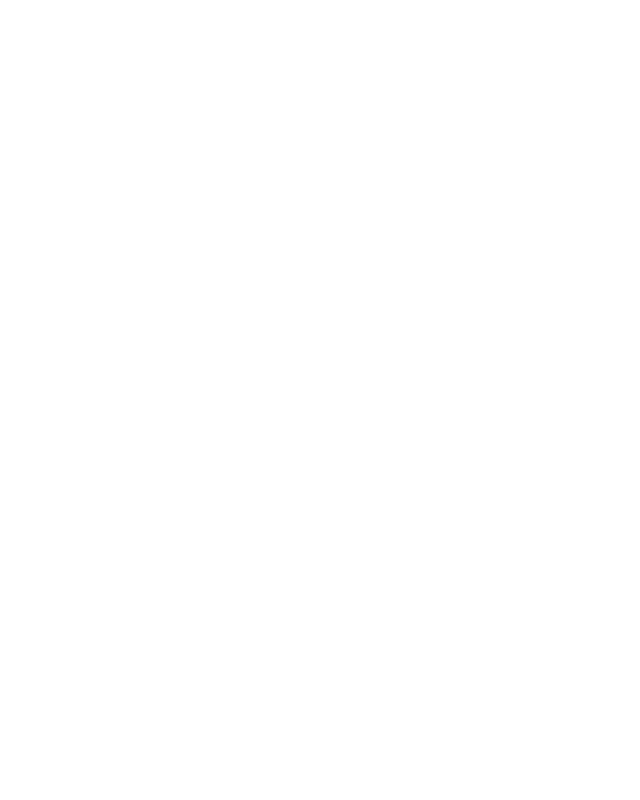
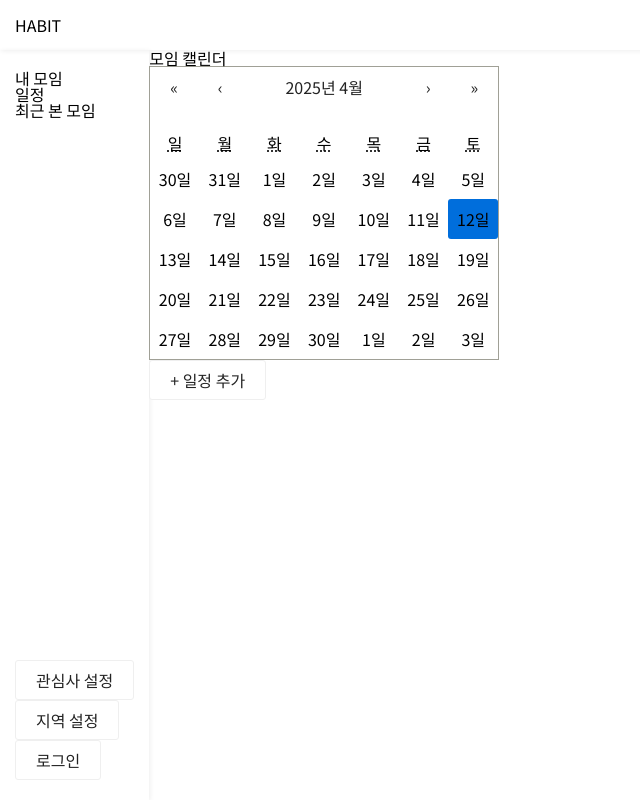
Before and after one commit to Team-ants-grasshoppers/habit-frontend, a React (Vite) app: page /calendar in a window 1280 px wide. Before the commit this address had no page. Shown: the whole page, without its empty margins (0-640 px from the left). Built offline with nearby package versions, Linux system fonts and the light colour scheme; a web font is replaced by a local one.

Commit message:
Feature/calendar (#23)
* set: react-calendar 세팅 (#18)

* feat: 일정 표시/리스트/등록/수정/삭제 기능 구현

```diff
--- a/package.json
+++ b/package.json
@@ -19,6 +19,7 @@
     "@tanstack/react-query": "^5.71.10",
     "axios": "^1.8.4",
     "react": "^19.0.0",
+    "react-calendar": "^5.1.0",
     "react-dom": "^19.0.0",
     "react-redux": "^9.2.0",
     "react-router-dom": "^7.4.1"
@@ -35,6 +36,7 @@
     "@storybook/test": "8.6.12",
     "@types/node": "^22.13.15",
     "@types/react": "^19.0.10",
+    "@types/react-calendar": "^4.1.0",
     "@types/react-dom": "^19.0.4",
     "@typescript-eslint/eslint-plugin": "^8.29.0",
     "@typescript-eslint/parser": "^8.29.0",
--- a/src/common/layout/Sidebar.tsx
+++ b/src/common/layout/Sidebar.tsx
@@ -29,7 +29,7 @@
             <Link to="/clubs">내 모임</Link>
           </li>
           <li>
-            <Link to="/schedule">일정</Link>
+            <Link to="/calendar">일정</Link>
           </li>
           <li>
             <Link to="/recent">최근 본 모임</Link>
--- /dev/null
+++ b/src/features/calendar/components/CalendarButton.tsx
@@ -0,0 +1,17 @@
+/**
+ * @file /src/feature/calendar/components/CalendarButton.tsx
+ * @description 일정 추가 버튼 컴포넌트
+ */
+import ButtonUnit from '../../../common/components/ui/Buttons';
+
+interface AddEventButtonProps {
+  onClick: () => void;
+}
+
+export const AddEventButton = ({ onClick }: AddEventButtonProps) => {
+  return (
+    <ButtonUnit mode="base" onClick={onClick}>
+      + 일정 추가
+    </ButtonUnit>
+  );
+};
--- /dev/null
+++ b/src/features/calendar/components/CalendarModal.tsx
@@ -0,0 +1,142 @@
+/**
+ * @file /src/feature/calendar/components/CalendarModal.tsx
+ * @description 날짜별 일정 보기, 등록, 수정, 삭제 가능한 모달 컴포넌트
+ */
+import { useState } from 'react';
+import Modal from '../../../common/components/ui/Modal';
+import ButtonUnit from '../../../common/components/ui/Buttons';
+
+interface Event {
+  date: string;
+  title: string;
+  description?: string;
+}
+
+interface Props {
+  selectedDate: string;
+  mode: 'view' | 'add' | 'edit';
+  onClose: () => void;
+  events: { date: string; title: string; description?: string }[];
+  onSubmit: (title: string, description: string, date: string) => void;
+  onUpdateEvents: (updatedEvents: Event[]) => void;
+}
+
+export const CalendarModal = ({
+  selectedDate,
+  mode: initialMode,
+  onClose,
+  events,
+  onSubmit,
+  onUpdateEvents,
+}: Props) => {
+  const filtered = events.filter((e) => e.date === selectedDate);
+
+  const [mode, setMode] = useState<'view' | 'add' | 'edit'>(initialMode);
+  const [title, setTitle] = useState('');
+  const [desc, setDesc] = useState('');
+  const [date, setDate] = useState(selectedDate);
+  const [editingIndex, setEditingIndex] = useState<number | null>(null);
+
+  /** * 일정 등록 또는 수정 처리 */
+  const handleSubmit = () => {
+    if (!title.trim()) return alert('제목을 입력하세요!');
+    if (mode === 'edit' && editingIndex !== null) {
+      const updated = [...events];
+      updated[editingIndex] = { date, title, description: desc };
+      onUpdateEvents(updated);
+    } else {
+      onSubmit(title, desc, date);
+    }
+    resetForm();
+  };
+
+  /** * 일정 삭제 처리 */
+  const handleDelete = (index: number) => {
+    const updated = [...events];
+    updated.splice(index, 1);
+    onUpdateEvents(updated);
+  };
+
+  /** * 수정 버튼 클릭 시 mode='edit'로 전환 */
+  const startEdit = (event: Event, index: number) => {
+    setEditingIndex(index);
+    setTitle(event.title);
+    setDesc(event.description || '');
+    setDate(event.date);
+    setMode('edit');
+  };
+
+  /** * 폼 초기화 및 뷰 모드 전환 */
+  const resetForm = () => {
+    setMode('view');
+    setTitle('');
+    setDesc('');
+    setDate(selectedDate);
+    setEditingIndex(null);
+  };
+
+  return (
+    <Modal
+      isOpen={true}
+      mode="alert"
+      title={mode === 'view' ? `📅 ${selectedDate} 일정` : `일정 추가`}
+      onCancel={onClose}
+    >
+      {mode === 'view' ? (
+        <>
+          {filtered.length > 0 ? (
+            <ul>
+              {filtered.map((event, i) => (
+                <li key={i}>
+                  <strong>{event.title}</strong>
+                  {event.description && <p>{event.description}</p>}
+                  <div>
+                    <ButtonUnit mode="text" onClick={() => startEdit(event, events.indexOf(event))}>
+                      수정
+                    </ButtonUnit>
+                    <ButtonUnit mode="cancel" onClick={() => handleDelete(events.indexOf(event))}>
+                      삭제
+                    </ButtonUnit>
+                  </div>
+                </li>
+              ))}
+            </ul>
+          ) : (
+            <p>등록된 일정이 없습니다.</p>
+          )}
+
+          <ButtonUnit mode="confirm" onClick={() => setMode('add')}>
+            + 일정 추가
+          </ButtonUnit>
+        </>
+      ) : (
+        <>
+          {/* 일정 등록/수정 폼 */}
+          <label>
+            제목
+            <input type="text" value={title} onChange={(e) => setTitle(e.target.value)} />
+          </label>
+
+          <label style={{ display: 'block', marginBottom: '0.5rem' }}>
+            설명
+            <textarea value={desc} onChange={(e) => setDesc(e.target.value)} rows={3} />
+          </label>
+
+          <label style={{ display: 'block', marginBottom: '1.5rem' }}>
+            날짜
+            <input type="date" value={date} onChange={(e) => setDate(e.target.value)} />
+          </label>
+
+          <div>
+            <ButtonUnit mode="cancel" onClick={() => setMode('view')}>
+              취소
+            </ButtonUnit>
+            <ButtonUnit mode="confirm" onClick={handleSubmit}>
+              {mode === 'edit' ? '수정 완료' : '등록'}
+            </ButtonUnit>
+          </div>
+        </>
+      )}
+    </Modal>
+  );
+};
--- /dev/null
+++ b/src/features/calendar/components/CalendarView.tsx
@@ -0,0 +1,76 @@
+/**
+ * @file /src/feature/calendar/components/CalendarView.tsx
+ * @description 일정 마킹과 날짜 클릭 기능을 제공하는 캘린더 컴포넌트
+ */
+import { useCallback, useState } from 'react';
+import Calendar from 'react-calendar';
+import 'react-calendar/dist/Calendar.css';
+import { AddEventButton } from './CalendarButton';
+
+type ValuePiece = Date | null;
+type Value = ValuePiece | [ValuePiece, ValuePiece];
+
+/**
+ * @typedef {Object} Event
+ * @property {string} date - 일정 날짜 (YYYY-MM-DD)
+ * @property {string} title - 제목
+ * @property {string} [description] - 설명
+ */
+interface Event {
+  date: string;
+  title: string;
+  description?: string;
+}
+
+/**
+ * @typedef {Object} Props
+ * @property {Event[]} events - 캘린더에 표시할 일정 목록
+ * @property {(date: Date) => void} onClickDate - 날짜 클릭 시 호출
+ * @property {(date: string) => void} onClickAdd - 일정 추가 버튼 클릭 시 호출
+ */
+interface Props {
+  events: Event[];
+  onClickDate: (date: Date) => void;
+  onClickAdd: (date: string) => void;
+}
+
+export const CalendarView = ({ events, onClickDate, onClickAdd }: Props) => {
+  const [calendarValue, setCalendarValue] = useState<Value>(new Date());
+
+  const onChangeCalendar = useCallback(() => {
+    setCalendarValue(calendarValue);
+  }, [calendarValue]);
+
+  /**
+   * 일정이 있으면 ● 마킹
+   */
+  const tileContent = ({ date, view }: { date: Date; view: string }) => {
+    const formatted = date.toLocaleDateString('sv-SE');
+    const hasEvent = events.some((e) => e.date === formatted);
+    return view === 'month' && hasEvent ? (
+      <div style={{ color: 'red', fontSize: '0.8rem' }}>●</div>
+    ) : null;
+  };
+
+  const handleAddEvent = () => {
+    const today = new Date().toLocaleDateString('sv-SE');
+    onClickAdd(today);
+  };
+
+  return (
+    <div>
+      <Calendar
+        value={calendarValue}
+        onChange={onChangeCalendar}
+        onClickDay={onClickDate}
+        tileContent={tileContent}
+        calendarType="gregory"
+        locale="ko-KR"
+      />
+
+      <AddEventButton onClick={handleAddEvent} />
+    </div>
+  );
+};
+
+export default CalendarView;
--- /dev/null
+++ b/src/features/calendar/pages/CalendarPage.tsx
@@ -0,0 +1,74 @@
+/**
+ * @file /src/feature/calendar/pages/CalendarPage.tsx
+ * @description 하빗 커뮤니티 캘린더 페이지 컴포넌트
+ * - 일정 목록 관리
+ * - CalendarView / CalendarModal 연결
+ */
+import { useState } from 'react';
+import CalendarView from '../components/CalendarView';
+import { CalendarModal } from '../components/CalendarModal';
+
+/**
+ * @typedef {Object} EventData
+ * @property {string} date - 일정 날짜 (YYYY-MM-DD)
+ * @property {string} title - 일정 제목
+ * @property {string} [description] - 일정 설명
+ */
+
+interface EventData {
+  date: string;
+  title: string;
+  description?: string;
+}
+
+export default function CalendarPage() {
+  const [events, setEvents] = useState<EventData[]>([]);
+  const [modalOpen, setModalOpen] = useState(false);
+  const [modalMode, setModalMode] = useState<'view' | 'add'>('add');
+  const [selectedDate, setSelectedDate] = useState('');
+
+  /**
+   * 날짜 클릭 시 호출되는 핸들러
+   * - 해당 날짜에 대한 일정 목록을 보여주기 위한 모달 오픈
+   */
+  const handleClickDate = (date: Date) => {
+    setSelectedDate(date.toLocaleDateString('sv-SE'));
+    setModalMode('view');
+    setModalOpen(true);
+  };
+
+  /**
+   * 일정 추가 버튼 클릭 시 호출되는 핸들러
+   */
+  const handleAddEvent = (date: string) => {
+    setSelectedDate(date);
+    setModalMode('add');
+    setModalOpen(true);
+  };
+
+  /**
+   * 새로운 일정 등록 시 실행되는 콜백
+   */
+  const handleSubmit = (title: string, description: string, date: string) => {
+    const newEvent: EventData = { date, title, description };
+    setEvents((prev) => [...prev, newEvent]);
+    setModalOpen(false);
+  };
+
+  return (
+    <main>
+      <h1>모임 캘린더</h1>
+      <CalendarView events={events} onClickDate={handleClickDate} onClickAdd={handleAddEvent} />
+      {modalOpen && (
+        <CalendarModal
+          selectedDate={selectedDate}
+          mode={modalMode}
+          onClose={() => setModalOpen(false)}
+          events={events}
+          onSubmit={handleSubmit}
+          onUpdateEvents={(updated) => setEvents(updated)}
+        />
+      )}
+    </main>
+  );
+}
--- a/src/routes/index.tsx
+++ b/src/routes/index.tsx
@@ -2,6 +2,7 @@
 import Layout from '../common/layout/Layout';
 import ThunderListPage from '../features/thunder/pages/ThunderListPage';
 import ClubListPage from '../features/club/pages/ClubListPage';
+import CalendarPage from '../features/calendar/pages/CalendarPage';
 
 const AppRoutes = () => {
   return (
@@ -9,6 +10,7 @@
       <Route path="/" element={<Layout />}>
         <Route path="thunderlist" element={<ThunderListPage />} />
         <Route path="clublist" element={<ClubListPage />} />
+        <Route path="calendar" element={<CalendarPage />} />
       </Route>
     </Routes>
   );
```
Also changed, not shown: src/features/calendar/components/CalendarItem.tsx (added, +7 -0 lines), src/features/calendar/api.ts (added), src/features/calendar/hooks/useCalendar.ts (added), src/features/calendar/types.ts (added), 1 other file (tests, documents, lock files or other folders).
